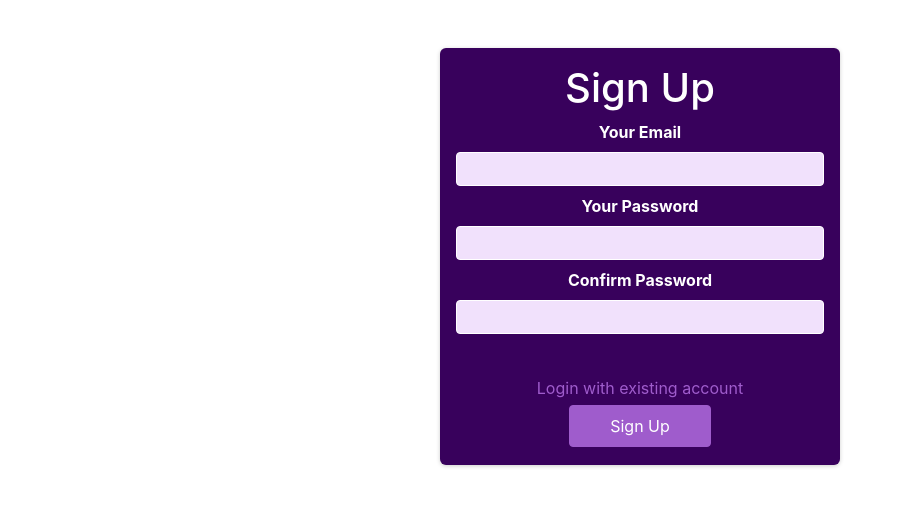
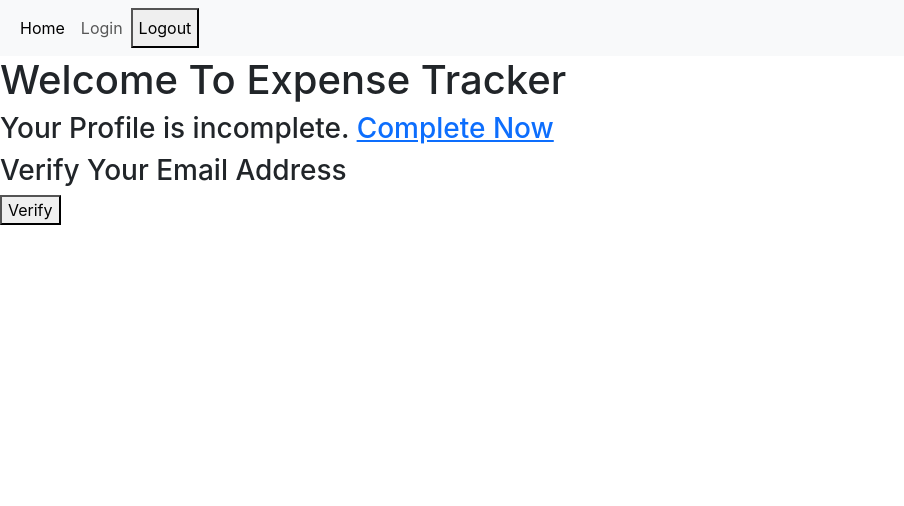
Before and after one commit to KULDEEP-18102000/Expense-Tracker-React-Project, a React (Create React App) app: page / in a window 1280 px wide. Shown: the top 506 px of the page, without its empty margins (0-904 px from the left). Built offline with nearby package versions, Linux system fonts and the light colour scheme; sample sign-in values are in the browser's storage.

Commit message:
Implemented Logout functionality

```diff
--- a/src/App.js
+++ b/src/App.js
@@ -3,8 +3,11 @@
 import AuthForm from './components/Auth/AuthForm';
 import WelcomePage from './pages/Welcome';
 import ProfilePage from './pages/Profile';
+import NavBar from './components/NavBar';
 import { Route,Redirect } from 'react-router-dom';
 // import { Fragment } from 'react';
+
+const token=localStorage.getItem('token')
 
 function App() {
   return (
@@ -12,13 +15,16 @@
     //   <AuthForm/>
     // </div>
     <>
+    <NavBar></NavBar>
 
-    <Route exact path="/">
+    <Route exact path="/auth">
       <AuthForm/>
     </Route>
 
-      <Route exact path='/welcome'>
-        <WelcomePage/>
+      <Route exact path='/'>
+        {token && <WelcomePage/>}
+        {!token && <Redirect to='/auth'/>}
+        {/* <WelcomePage/> */}
       </Route>
 
       <Route exact path='/profile'>
--- a/src/components/Auth/AuthForm.js
+++ b/src/components/Auth/AuthForm.js
@@ -101,7 +101,7 @@
       console.log(res.idToken)
       localStorage.setItem('token',res.idToken)
       // ctx.loginHandler(res.idToken)
-      history.push('/welcome')
+      history.push('/')
       console.log("successfully signed in")
     }
     }
--- /dev/null
+++ b/src/components/NavBar.js
@@ -0,0 +1,47 @@
+import { useHistory } from "react-router-dom/cjs/react-router-dom"
+import { NavLink } from "react-router-dom/cjs/react-router-dom"
+
+const NavBar=()=>{
+
+    const history=useHistory()
+
+    const logOut=()=>{
+        localStorage.clear('token')
+        console.log('cleared')
+        history.push('/auth')
+    }
+
+    return(
+        <>
+
+<nav className="navbar navbar-expand-lg bg-body-tertiary">
+  <div className="container-fluid">
+
+    <button className="navbar-toggler" type="button" data-bs-toggle="collapse" data-bs-target="#navbarSupportedContent" aria-controls="navbarSupportedContent" aria-expanded="false" aria-label="Toggle navigation">
+      <span className="navbar-toggler-icon"></span>
+    </button>
+
+
+    <div className="collapse navbar-collapse" id="navbarSupportedContent">
+      <ul className="navbar-nav me-auto mb-2 mb-lg-0">
+        <li className="nav-item">
+          <NavLink className="nav-link" aria-current="page" to="/">Home</NavLink>
+        </li>
+
+
+        <li className="nav-item">
+          <NavLink className="nav-link" to="/auth">Login</NavLink>
+        </li>
+
+        <button onClick={logOut}>Logout</button>
+
+
+      </ul>
+    </div>
+  </div>
+</nav>
+        </>
+    )
+}
+
+export default NavBar
```
